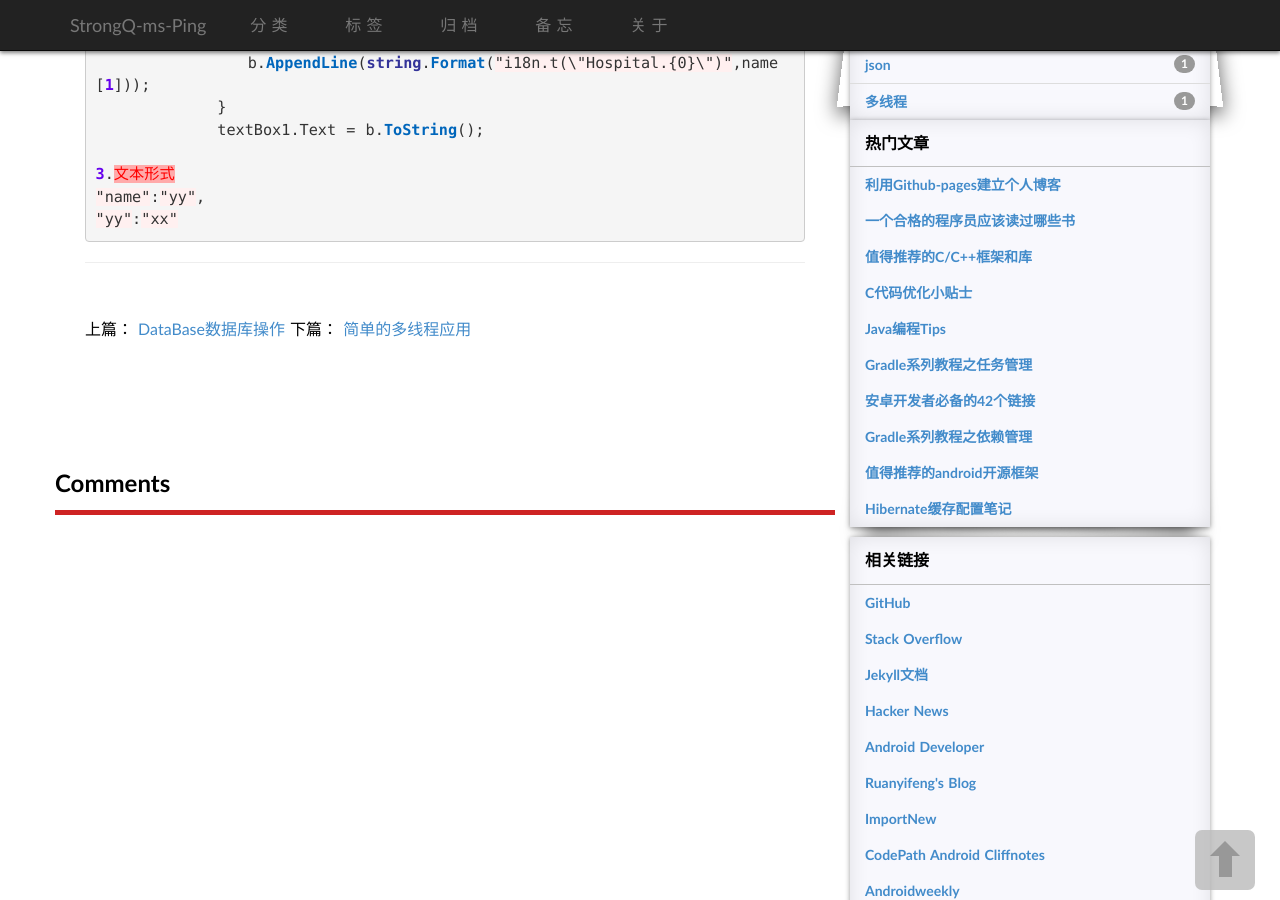
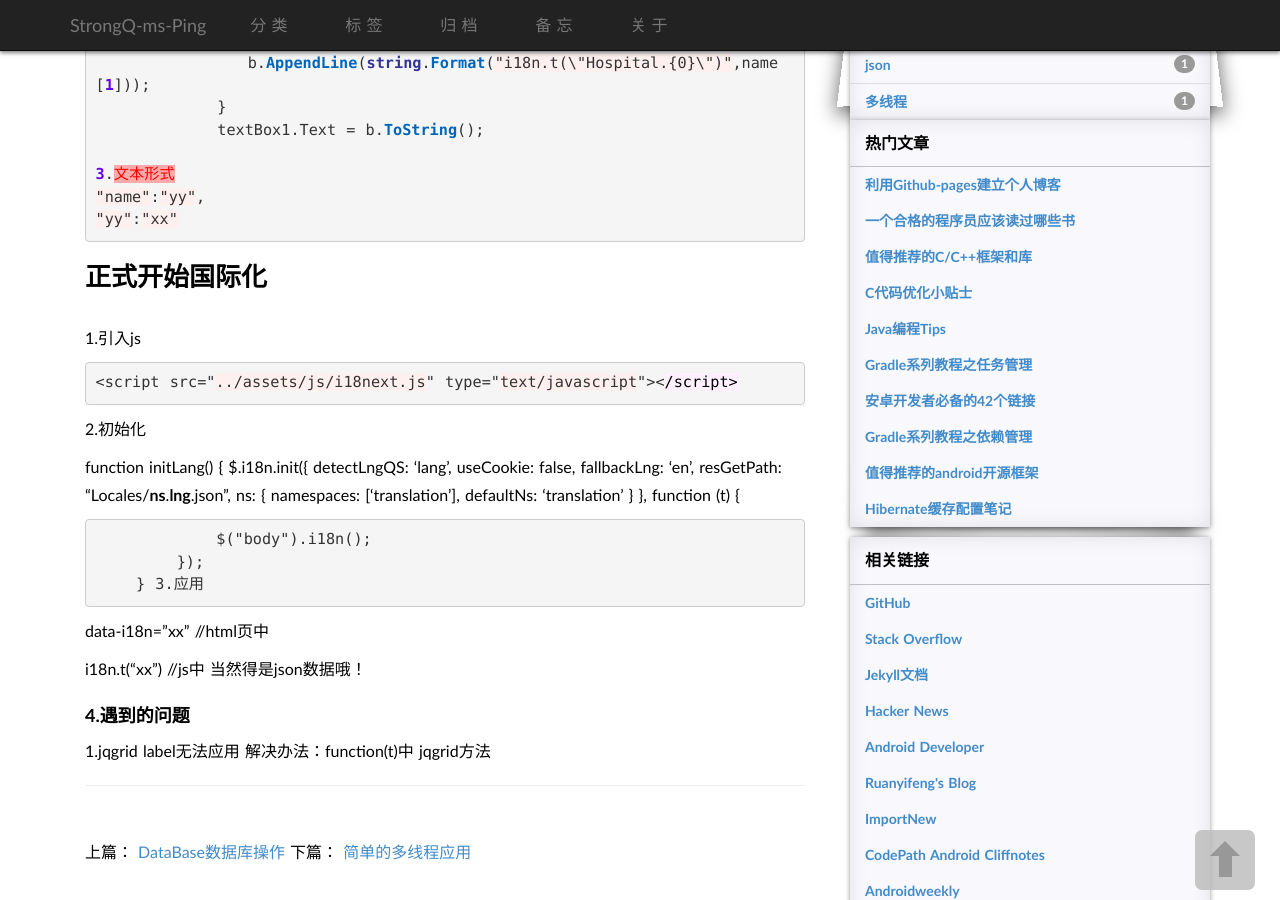
Before and after one commit to strongQ/caoyinping, a Jekyll site: the page built from _posts/2016-01-27-simple-json.read.md, in a window 1280 px wide and 900 px high, scrolled down 1036 px. Built offline with Jekyll 4.4.1, drawn with Linux system fonts in a browser that asks for light colours; some web fonts are replaced; comment, search, counter and statistics services are not loaded; some of the changed text lies outside the part shown.

Commit message:
Update 2016-01-27-simple-json.read.md

```diff
--- a/_posts/2016-01-27-simple-json.read.md
+++ b/_posts/2016-01-27-simple-json.read.md
@@ -1,8 +1,8 @@
 ---
 layout:                   post
-title:                      简单的文件读取（json)
+title:                      国际化简单的文件读取（json)
 category:              json
-tags:                     [json,字符串]
+tags:                     [json,字符串,国际化]
 
 ---
 
@@ -50,3 +50,38 @@ select 下拉必须组成 data-i18n("xx")格式，特别是民族等竟然不允
 "name":"yy",
 "yy":"xx"
 {% endhighlight %}
+
+## 正式开始国际化
+
+1.引入js
+{% highlight javascript %}
+<script src="../assets/js/i18next.js" type="text/javascript"></script>
+{% endhighlight %}
+2.初始化
+
+  function initLang() {
+            $.i18n.init({
+                detectLngQS: 'lang',
+                useCookie: false,
+                fallbackLng: 'en',
+                resGetPath: "Locales/__ns__.__lng__.json",
+                ns: {
+                    namespaces: ['translation'],
+                    defaultNs: 'translation'
+                }
+            }, function (t) {
+
+                $("body").i18n();
+            });
+        }
+3.应用
+
+data-i18n="xx" //html页中
+
+i18n.t("xx") //js中
+当然得是json数据哦！
+
+### 4.遇到的问题
+
+1.jqgrid label无法应用
+解决办法：function(t)中 jqgrid方法
```
